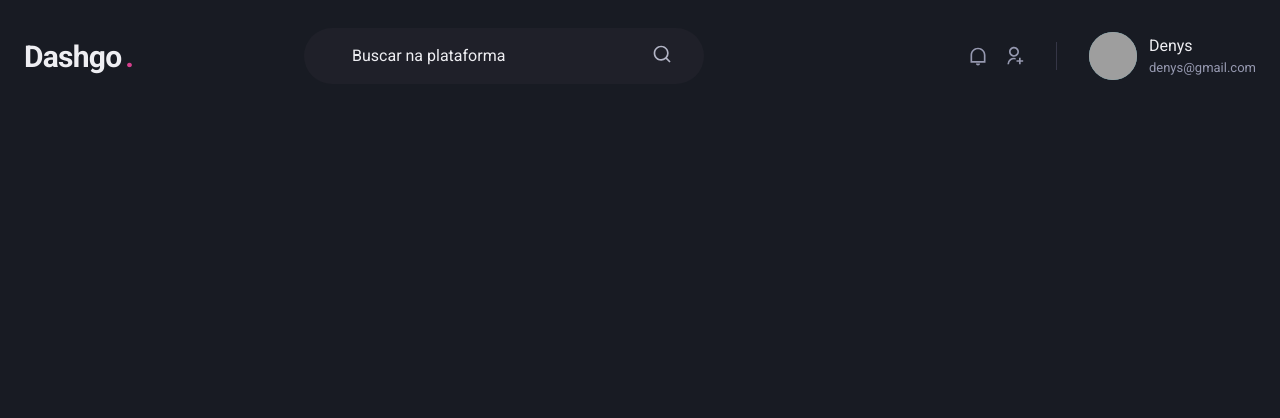
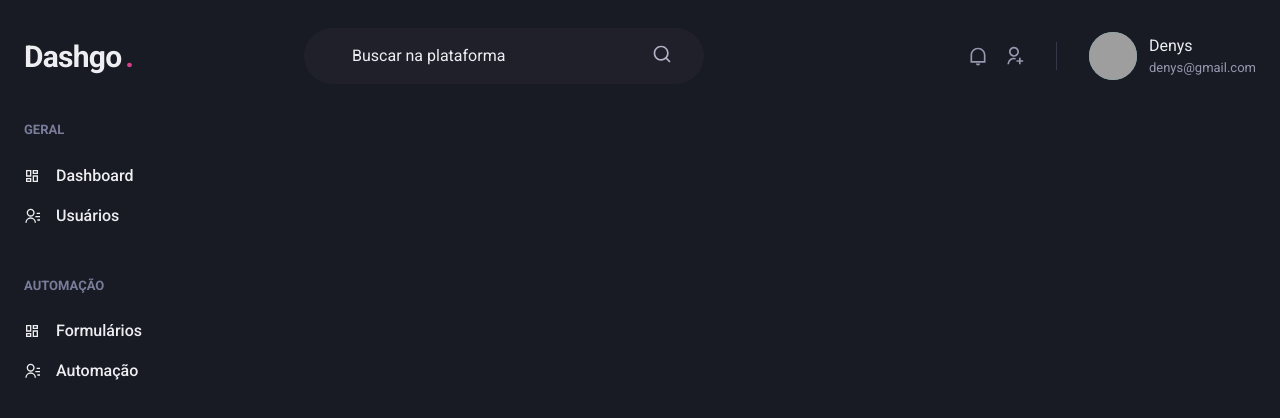
Before and after one commit to DenysRogeres/dashgo, a Next.js app: page /dashboard in a window 1280 px wide. Shown: the top 418 px of the page. Built offline with nearby package versions, Linux system fonts and the light colour scheme; grey boxes are pictures that could not be loaded.

Commit message:
criando component sidebar

```diff
--- /dev/null
+++ b/src/components/Sidebar.tsx
@@ -0,0 +1,39 @@
+import { Box, Link, Stack, Text, Icon } from "@chakra-ui/react";
+import { RiContactsLine, RiDashboardLine } from "react-icons/ri";
+
+export function Sidebar() {
+    return (
+        <Box as="aside" w="64" mr="8">
+            <Stack spacing="12" align="flex-start">
+                <Box>
+                    <Text fontWeight="bold" color="gray.400" fontSize="small">GERAL</Text>
+                    <Stack spacing="4" mt="6" align="stretch">
+                        <Link display="flex">
+                            <Icon as={RiDashboardLine} my="auto"/>
+                            <Text ml="4" fontWeight="medium" my="auto">Dashboard</Text>
+                        </Link>
+
+                        <Link display="flex">
+                            <Icon as={RiContactsLine} my="auto"/>
+                            <Text ml="4" fontWeight="medium" my="auto">Usuários</Text>
+                        </Link>
+                    </Stack>
+                </Box>
+                <Box>
+                    <Text fontWeight="bold" color="gray.400" fontSize="small">AUTOMAÇÃO</Text>
+                    <Stack spacing="4" mt="6" align="stretch">
+                        <Link display="flex">
+                            <Icon as={RiDashboardLine} my="auto"/>
+                            <Text ml="4" fontWeight="medium" my="auto">Formulários</Text>
+                        </Link>
+
+                        <Link display="flex">
+                            <Icon as={RiContactsLine} my="auto"/>
+                            <Text ml="4" fontWeight="medium" my="auto">Automação</Text>
+                        </Link>
+                    </Stack>
+                </Box>
+            </Stack>
+        </Box>
+    )
+}
--- a/src/pages/dashboard.tsx
+++ b/src/pages/dashboard.tsx
@@ -1,7 +1,15 @@
+import { Flex } from "@chakra-ui/react";
 import { Header } from "../components/Header";
+import { Sidebar } from "../components/Sidebar";
 
 export default function Dashboard() {
     return (
-        <Header />
+        <Flex direction="column" h="100vh">
+            <Header />
+
+            <Flex w="100%" maxWidth={1480} mx="auto" my="6" px="6">
+                <Sidebar/>
+            </Flex>
+        </Flex>
     )
 }
```
